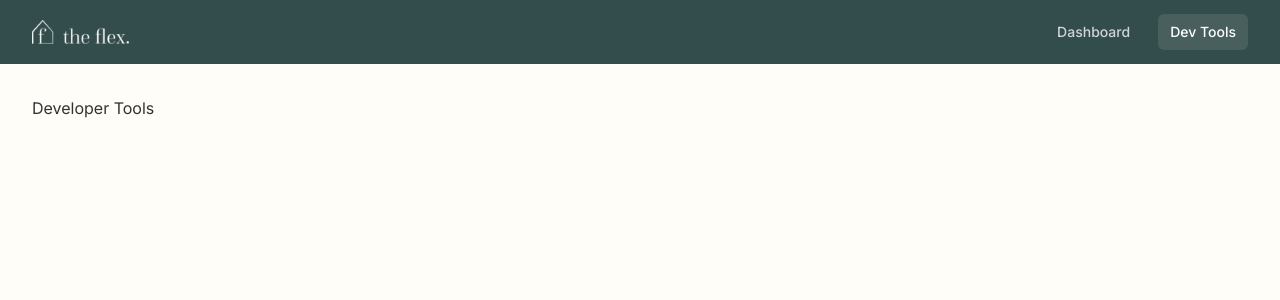
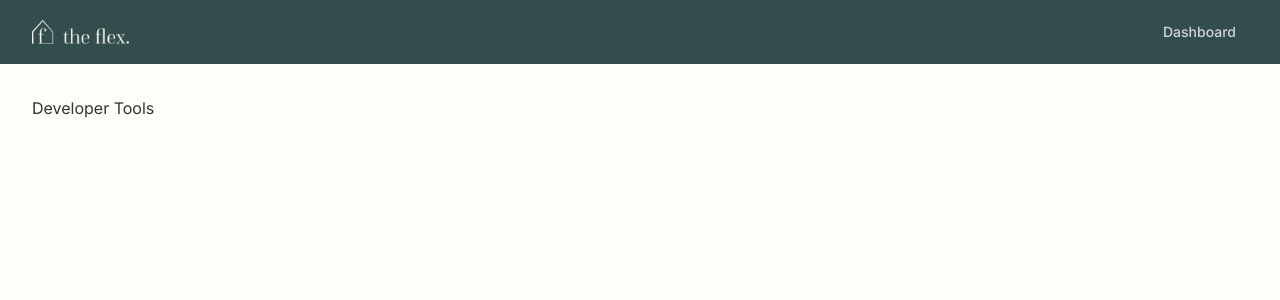
Before and after one commit to aldozulhaq/PracAssessmentFlex, a React (Vite) app in the folder client/: page /dev-tools in a window 1280 px wide. Shown: the top 300 px of the page. Built offline with nearby package versions, Linux system fonts and the light colour scheme.

Commit message:
Update App.jsx

```diff
--- a/client/src/App.jsx
+++ b/client/src/App.jsx
@@ -22,9 +22,6 @@ function App() {
               <NavLink to="/" className={navLinkClass}>
                 Dashboard
               </NavLink>
-              <NavLink to="/dev-tools" className={navLinkClass}>
-                Dev Tools
-              </NavLink>
             </div>
           </div>
         </nav>
```
